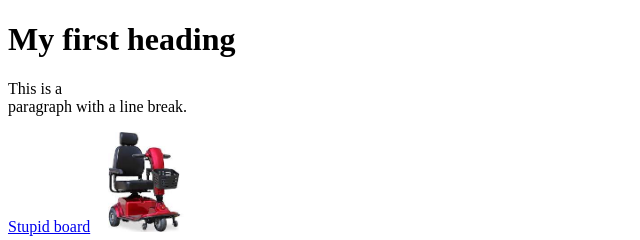
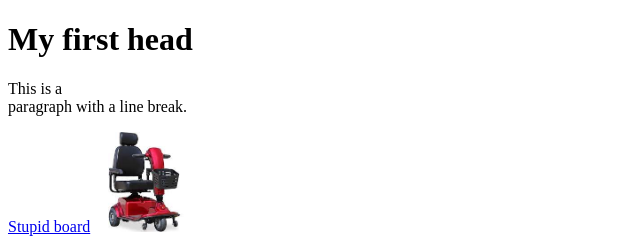
Before and after one commit to Commandorabu/html1-codesandbox, a website: page html1/1.html in a window 1280 px wide. Shown: the full height of the page, 0-640 px from the left. Drawn offline with Linux system fonts and the light colour scheme.

Commit message:
Update 1.html and 4.html

```diff
--- a/html1/1.html
+++ b/html1/1.html
@@ -7,7 +7,7 @@
     <title>Static Template</title>
   </head>
   <body>
-    <h1>My first heading</h1>
+    <h1>My first head</h1>
     <p>This is a <br> paragraph with a line break.</p>
     <a href="https://www.2ch.hk">Stupid board</a>
     <img src="images/1.jpg" width="100" alt="Just some pic" title="Wheeee">
```
Also changed, not shown: html1/4.html (+1 -0 lines).
